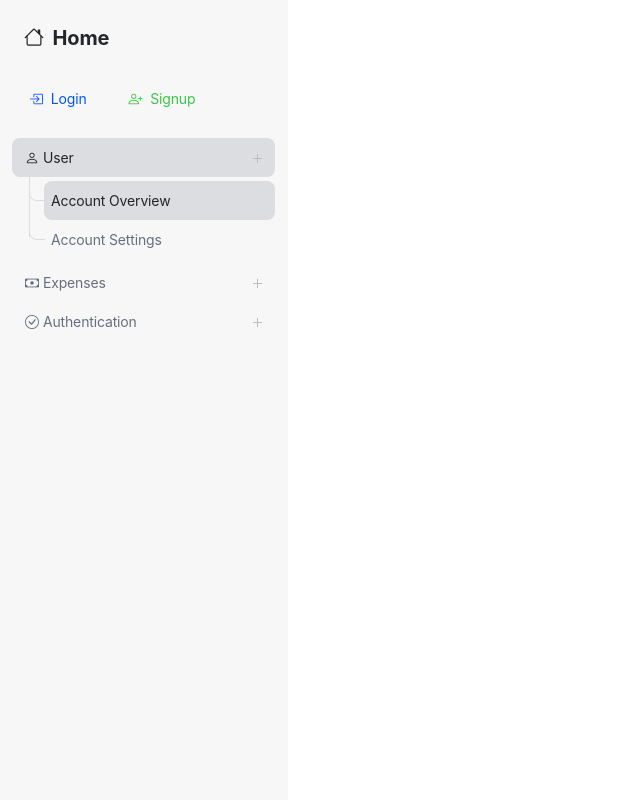
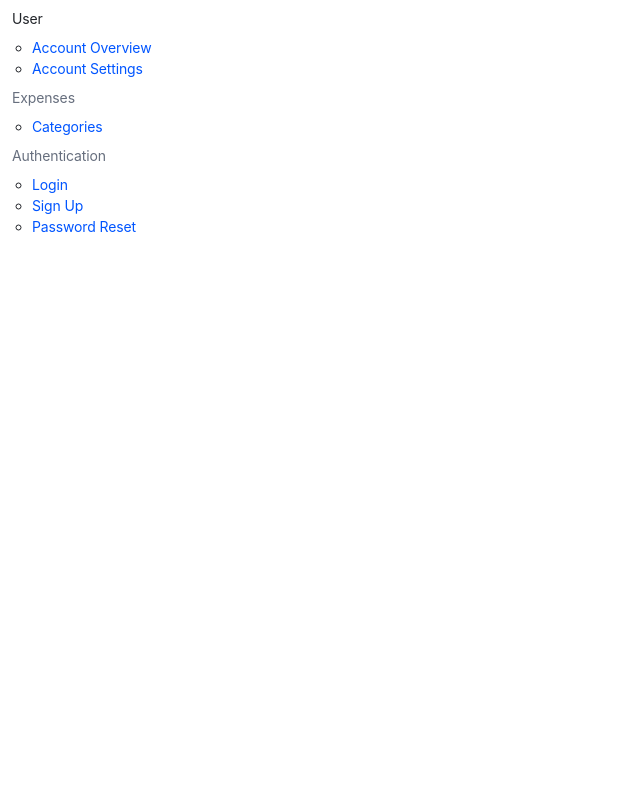
Before and after one commit to bennilic/Billova, a Django app: page / in a window 1280 px wide. Shown: the whole page, without its empty margins (0-640 px from the left). Run offline with Django 4.2, Linux system fonts and the light colour scheme; some libraries are stand-ins or nearby versions.

Commit message:
work on navbar

```diff
--- a/billova_app/templates/Billova/components/navbar.html
+++ b/billova_app/templates/Billova/components/navbar.html
@@ -1,81 +1,30 @@
-<aside class="aside" id="sidenav-lg">
-    <nav class="navbar navbar-expand-xl navbar-vertical">
-        <div class="container-lg">
-            <!-- Brand -->
-            <a class="navbar-brand fs-5 fw-bold px-xl-3 mb-xl-4" href="{% url 'home' %}">
-                <i class="bi bi-house me-1"></i> Home
-            </a>
-
-            <!-- User Authentication Links -->
-            <div class="d-flex align-items-center mb-4">
+<nav class="sidebar">
+    <ul class="nav flex-column">
+        <!-- Other menu items -->
+        <li class="nav-item">
+            <span class="nav-link">User</span>
+            <ul class="sub-menu">
+                <li><a href="{% url 'account_overview' %}">Account Overview</a></li>
+                <li><a href="{% url 'account_settings' %}">Account Settings</a></li>
+            </ul>
+        </li>
+        <li class="nav-item">
+            <span class="nav-link">Expenses</span>
+            <ul class="sub-menu">
+                <li><a href="{% url 'categories' %}">Categories</a></li>
+            </ul>
+        </li>
+        <li class="nav-item">
+            <span class="nav-link">Authentication</span>
+            <ul class="sub-menu">
                 {% if user.is_authenticated %}
-                    <!-- Show Logout -->
-                    <a class="btn btn-outline-danger me-2" href="{% url 'logout' %}">
-                        <i class="bi bi-box-arrow-right me-1"></i> Logout
-                    </a>
+                    <li><a href="{% url 'logout' %}">Logout</a></li>
                 {% else %}
-                    <!-- Show Login and Signup -->
-                    <a class="btn btn-outline-primary me-2" href="{% url 'login' %}">
-                        <i class="bi bi-box-arrow-in-right me-1"></i> Login
-                    </a>
-                    <a class="btn btn-outline-success" href="{% url 'signup' %}">
-                        <i class="bi bi-person-plus me-1"></i> Signup
-                    </a>
+                    <li><a href="{% url 'login' %}">Login</a></li>
+                    <li><a href="{% url 'signup' %}">Sign Up</a></li>
                 {% endif %}
-            </div>
-
-            <!-- Collapse -->
-            <div class="collapse navbar-collapse" id="sidenavLargeCollapse">
-                <!-- Search -->
-                <div class="input-group d-xl-none my-4 my-xl-0">
-                    <input class="form-control" id="topnavSearchInputMobile" type="search" placeholder="Search" aria-label="Search" aria-describedby="navbarSearchMobile">
-                    <span class="input-group-text" id="navbarSearchMobile">
-                        <span class="material-symbols-outlined"> search </span>
-                    </span>
-                </div>
-
-                <!-- Nav -->
-                <nav class="navbar-nav nav-pills mb-7">
-                    <!-- User nav item-->
-                    <div class="nav-item">
-                        <a class="nav-link active" href="#" data-bs-toggle="collapse" data-bs-target="#user" role="button" aria-expanded="false" aria-controls="user">
-                            <i class="bi bi-person me-1"></i> User
-                        </a>
-                        <div class="collapse show" id="user">
-                            <nav class="nav nav-pills">
-                                <a class="nav-link active" href="#">Account Overview</a>
-                                <a class="nav-link" href="#">Account Settings</a>
-                            </nav>
-                        </div>
-                    </div>
-
-                    <!-- Expenses nav item-->
-                    <div class="nav-item">
-                        <a class="nav-link" href="#" data-bs-toggle="collapse" data-bs-target="#expenses" role="button" aria-expanded="false" aria-controls="expenses">
-                            <i class="bi bi-cash me-1"></i> Expenses
-                        </a>
-                        <div class="collapse" id="expenses">
-                            <nav class="nav nav-pills">
-                                <a class="nav-link" href="#">Categories</a>
-                            </nav>
-                        </div>
-                    </div>
-
-                    <!-- Authentication -->
-                    <div class="nav-item">
-                        <a class="nav-link" href="#" data-bs-toggle="collapse" data-bs-target="#authentication" role="button" aria-expanded="false" aria-controls="authentication">
-                            <i class="bi bi-check-circle me-1"></i> Authentication
-                        </a>
-                        <div class="collapse" id="authentication">
-                            <nav class="nav nav-pills">
-                                <a class="nav-link" href="{% url 'login' %}">Sign in</a>
-                                <a class="nav-link" href="{% url 'signup' %}">Sign up</a>
-                                <a class="nav-link" href="#">Password reset</a>
-                            </nav>
-                        </div>
-                    </div>
-                </nav>
-            </div>
-        </div>
-    </nav>
-</aside>
+                <li><a href="{% url 'password_reset' %}">Password Reset</a></li>
+            </ul>
+        </li>
+    </ul>
+</nav>
--- a/billova_app/templates/Billova/signup.html
+++ b/billova_app/templates/Billova/signup.html
@@ -17,7 +17,7 @@
             <div class="col-md-6">
                 <h1 class="text-center mb-4">Signup</h1>
                 <p class="text-center text-muted mb-4">
-                    Create your account and start tracking your progress.
+                    Create your account and start tracking your expenses.
                 </p>
                 <form method="post">
                     {% csrf_token %}
--- a/billova_app/urls.py
+++ b/billova_app/urls.py
@@ -1,16 +1,26 @@
 from django.contrib import admin
+from django.contrib.auth import views as auth_views
 from django.urls import path
-from django.contrib.auth import views as auth_views
-from .views import homepage, settings, login, signup
+
+from .views import homepage, settings, signup
+from .views.account import AccountOverviewView
+from .views.account import AccountSettingsView
 from .views.login import CustomLoginView
+from .views.categories import CategoriesView
 
 urlpatterns = [
     path('admin/', admin.site.urls),
+    path('', homepage.HomePageView.as_view(), name='index'),
     path('home', homepage.HomePageView.as_view(), name='home'),
     path('index', homepage.HomePageView.as_view(), name='index'),
+
+    path('account/overview/', AccountOverviewView.as_view(), name='account_overview'),
+    path('account/settings/', AccountSettingsView.as_view(), name='account_settings'),
+    path('categories/', CategoriesView.as_view(), name='catergories'),
+
     path('settings', settings.SettingsView.as_view(), name='settings'),
-    path('login/', CustomLoginView.as_view(), name='login'),    # Logout page
+    path('login/', CustomLoginView.as_view(), name='login'),  # Logout page
     path('logout/', auth_views.LogoutView.as_view(), name='logout'),
     path('sigup', signup.SignupView.as_view(), name='signup'),
-    path('', homepage.HomePageView.as_view(), name='index')
+
 ]
--- /dev/null
+++ b/billova_app/views/categories.py
@@ -0,0 +1,4 @@
+from django.views.generic import TemplateView
+
+class CategoriesView(TemplateView):
+    template_name = 'Billova/categories.html'
```
Also changed, not shown: billova_app/templates/Billova/account_overview.html (added, +10 -0 lines), billova_app/templates/Billova/account_settings.html (added, +10 -0 lines), billova_app/templates/Billova/categories.html (added, +18 -0 lines), billova_app/views/account.py (added, +7 -0 lines), db.sqlite3.
